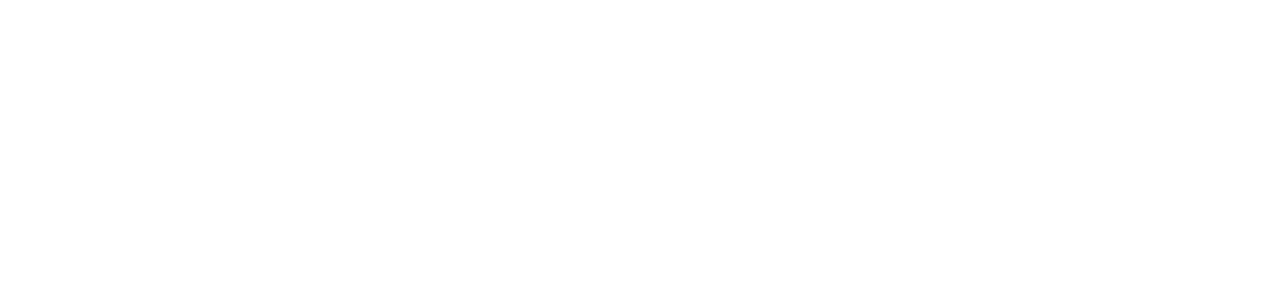
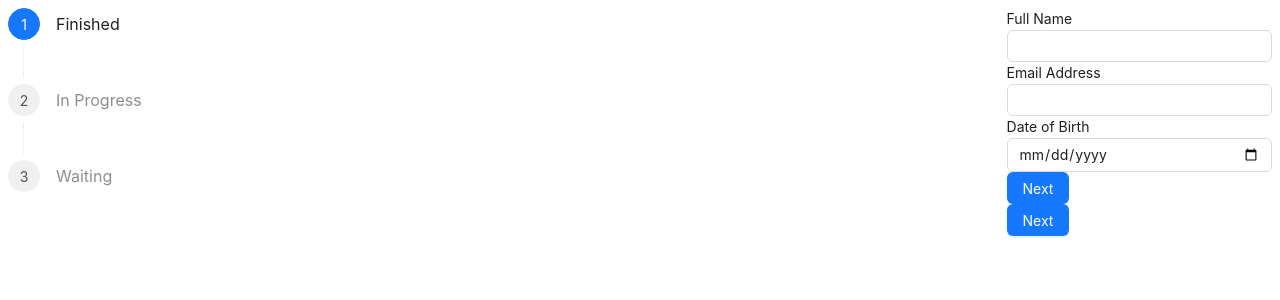
Before and after one commit to RevoU-FSSE-2/week-12-rz0u, a React (Vite) app: page / in a window 1280 px wide. Shown: the top 300 px of the page. Built offline with nearby package versions, Linux system fonts and the light colour scheme.

Commit message:
validation, address account  form, antd (rough)

```diff
--- a/src/App.tsx
+++ b/src/App.tsx
@@ -1,5 +1,11 @@
-const App = () => {
-  return <> </>;
-};
+import MultiStepFormContainer from "./components/MultiStepContainer/MultiStepContainer";
+
+function App() {
+  return (
+    <div className="App">
+      <MultiStepFormContainer />
+    </div>
+  );
+}
 
 export default App;
--- /dev/null
+++ b/src/components/MultiStepContainer/MultiStepContainer.tsx
@@ -0,0 +1,64 @@
+import { useState } from "react";
+import { Steps, Button } from "antd";
+import { PersonalForm, AddressForm, AccountForm } from "../../containers";
+
+const { Step } = Steps;
+
+function MultiStepFormContainer() {
+  const [currentStep, setCurrentStep] = useState(0);
+
+  const handleNext = () => {
+    setCurrentStep(currentStep + 1);
+  };
+
+  const handlePrev = () => {
+    setCurrentStep(currentStep - 1);
+  };
+
+  return (
+    <div style={{ display: "flex" }}>
+      <Steps
+        direction="vertical"
+        items={[
+          {
+            title: "Finished",
+          },
+          {
+            title: "In Progress",
+          },
+          {
+            title: "Waiting",
+          },
+        ]}
+        current={currentStep}
+      >
+        <Step title="Personal Information" />
+        <Step title="Address Information" />
+        <Step title="Account Information" />
+      </Steps>
+      <div>
+        {currentStep === 0 && <PersonalForm />}
+        {currentStep === 1 && <AddressForm />}
+        {currentStep === 2 && <AccountForm />}
+        <div>
+          {currentStep > 0 && (
+            <Button style={{ margin: "0 8px" }} onClick={handlePrev}>
+              Previous
+            </Button>
+          )}
+          {currentStep < 1 ? (
+            <Button type="primary" onClick={handleNext}>
+              Next
+            </Button>
+          ) : (
+            <Button type="primary" htmlType="submit">
+              Submit
+            </Button>
+          )}
+        </div>
+      </div>
+    </div>
+  );
+}
+
+export default MultiStepFormContainer;
--- a/src/containers/AccountForm/index.tsx
+++ b/src/containers/AccountForm/index.tsx
@@ -1,5 +1,47 @@
-const AccountForm = () => {
-  return <></>;
-};
+import { Formik, Field, ErrorMessage, FormikHelpers } from "formik";
+import { Form, Input, Button } from "antd";
+import validationSchema from "../../validationSchema";
+
+interface AccountValues {
+  username: string;
+  password: string;
+}
+
+function AccountForm() {
+  return (
+    <Formik
+      initialValues={{
+        username: "",
+        password: "",
+      }}
+      validationSchema={validationSchema}
+      onSubmit={(
+        values: AccountValues,
+        { setSubmitting }: FormikHelpers<AccountValues>
+      ) => {
+        console.log("Account Form Values:", values);
+        setSubmitting(false);
+      }}
+    >
+      {() => (
+        <Form>
+          <div>
+            <label htmlFor="username">Username</label>
+            <Field type="text" name="username" as={Input} />
+            <ErrorMessage name="username" component="div" />
+          </div>
+          <div>
+            <label htmlFor="password">Password</label>
+            <Field type="password" name="password" as={Input} />
+            <ErrorMessage name="password" component="div" />
+          </div>
+          <Button htmlType="submit" type="primary">
+            Next
+          </Button>
+        </Form>
+      )}
+    </Formik>
+  );
+}
 
 export default AccountForm;
--- a/src/containers/AddressForm/index.tsx
+++ b/src/containers/AddressForm/index.tsx
@@ -1,5 +1,61 @@
-const AddressForm = () => {
-  return <></>;
-};
+import { Formik, Field, ErrorMessage, FormikHelpers } from "formik";
+import { Form, Input, Button } from "antd";
+import validationSchema from "../../validationSchema";
+
+interface AddressValues {
+  streetAddress: string;
+  city: string;
+  state: string;
+  zipCode: string;
+}
+
+function AddressForm() {
+  return (
+    <Formik
+      initialValues={{
+        streetAddress: "",
+        city: "",
+        state: "",
+        zipCode: "",
+      }}
+      validationSchema={validationSchema}
+      onSubmit={(
+        values: AddressValues,
+        { setSubmitting }: FormikHelpers<AddressValues>
+      ) => {
+        console.log("Address Form Values:", values);
+        setSubmitting(false);
+      }}
+    >
+      {() => (
+        <Form>
+          <div>
+            <label htmlFor="streetAddress">Street Address</label>
+            <Field type="text" name="streetAddress" as={Input} />
+            <ErrorMessage name="streetAddress" component="div" />
+          </div>
+          <div>
+            <label htmlFor="city">City</label>
+            <Field type="text" name="city" as={Input} />
+            <ErrorMessage name="city" component="div" />
+          </div>
+          <div>
+            <label htmlFor="state">State</label>
+            <Field type="text" name="state" as={Input} />
+            <ErrorMessage name="state" component="div" />
+          </div>
+          <div>
+            <label htmlFor="zipCode">Zip Code</label>
+            <Field type="text" name="zipCode" as={Input} />
+            <ErrorMessage name="zipCode" component="div" />
+          </div>
+          <Button htmlType="submit" type="primary">
+            Next
+          </Button>
+        </Form>
+      )}
+    </Formik>
+  );
+}
 
 export default AddressForm;
--- a/src/containers/PersonalForm/index.tsx
+++ b/src/containers/PersonalForm/index.tsx
@@ -1,5 +1,6 @@
 import { Formik, Field, ErrorMessage, FormikHelpers } from "formik";
 import { Form, Input, Button } from "antd";
+import validationSchema from "../../validationSchema";
 
 interface PersonalValues {
   fullName: string;
--- /dev/null
+++ b/src/validationSchema.ts
@@ -0,0 +1,46 @@
+import * as Yup from "yup";
+
+const validationSchema = Yup.object().shape({
+  fullName: Yup.string().required("Please fill in your Full Name"),
+  emailAddress: Yup.string()
+    .email("Invalid Email Address")
+    .required("Please fill in your Email Address"),
+  birthDate: Yup.date()
+    .nullable()
+    .required("Please fill in your Date of Birth")
+    .max(new Date(), "Cannot be filled with future dates")
+    .test("age", "You must be at least 18 years old", function (value) {
+      const today = new Date();
+      const birthDate = new Date(value);
+      const age = today.getFullYear() - birthDate.getFullYear();
+      const monthDiff = today.getMonth() - birthDate.getMonth();
+      if (
+        monthDiff < 0 ||
+        (monthDiff === 0 && today.getDate() < birthDate.getDate())
+      ) {
+        return age - 1 >= 18;
+      }
+      return age >= 18;
+    }),
+  streetAddress: Yup.string().required("Please fill in your Street Address"),
+  city: Yup.string().required("Please fill in your City"),
+  state: Yup.string().required("Please fill in your State"),
+  zipCode: Yup.string()
+    .matches(/^\d{5}$/, "ZIP code must be 5 digits")
+    .required("Please fill in your Zip Code"),
+  username: Yup.string()
+    .matches(
+      /^[a-zA-Z0-9_]+$/,
+      "Username can only contain letters, numbers, and underscores"
+    )
+    .required("Please fill in your desired Username"),
+  password: Yup.string()
+    .min(8, "Password must be at least 8 characters")
+    .matches(
+      /^(?=.*[A-Z])(?=.*[a-z])(?=.*\d)(?=.*[@#$%^&+=!]).*$/,
+      "Password must contain at least one uppercase letter, one lowercase letter, one digit, and one special character"
+    )
+    .required("Please fill in your desired Password"),
+});
+
+export default validationSchema;
```
Also changed, not shown: src/components/MultiStepContainer/MultiStepContainer.ts (deleted, +0 -34 lines).
